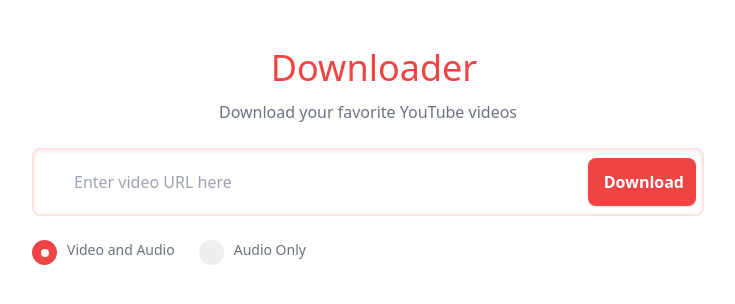
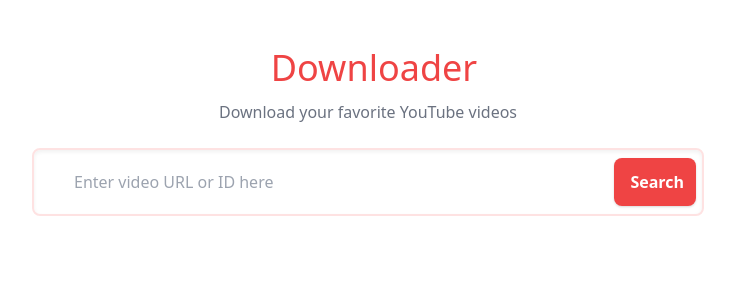
Before and after one commit to ABojo/YouTubeDownloader, a React (Create React App) app in the folder client/: page / in a window 1280 px wide. Shown: the top 304 px of the page, without its empty margins (272-1007 px from the left). Built offline with nearby package versions, Linux system fonts and the light colour scheme.

Commit message:
made change to app and search box component to line up with the backend changes I made

```diff
--- a/client/src/App.js
+++ b/client/src/App.js
@@ -7,16 +7,14 @@
 import API from './utils/API';
 
 function App() {
-  const [searchValue, setSearchValue] = useState('');
+  const [videoId, setVideoId] = useState(null);
   const [videoDetails, setVideoDetails] = useState(null);
-  const [format, setFormat] = useState('mp4');
   const [isLoading, setIsLoading] = useState(false);
   const [errorMessage, setErrorMessage] = useState(null);
 
   const getVideoDetails = async () => {
     //If the user hasnt entered a value into the input then display an error message
-    if (!searchValue)
-      return setErrorMessage('Sorry, you must enter a valid URL!');
+    if (!videoId) return setErrorMessage('Sorry, you must enter a valid URL!');
 
     //Clear error message everytime the user makes a request
     setErrorMessage(null);
@@ -24,7 +22,7 @@
     //Start loading
     setIsLoading(true);
 
-    const json = await API.getVideoDetails(searchValue, format);
+    const json = await API.getVideoDetails(videoId);
 
     //Stop loading
     setIsLoading(false);
@@ -50,14 +48,12 @@
       {videoDetails ? (
         <VideoDetails
           details={videoDetails}
-          format={format}
           clearVideoDetails={clearVideoDetails}
         />
       ) : (
         <SearchBox
-          searchValue={searchValue}
-          setSearchValue={setSearchValue}
-          setFormat={setFormat}
+          videoId={videoId}
+          setVideoId={setVideoId}
           getVideoDetails={getVideoDetails}
         />
       )}
--- a/client/src/components/SearchBox.js
+++ b/client/src/components/SearchBox.js
@@ -1,42 +1,19 @@
-function SearchBox({
-  searchValue,
-  setSearchValue,
-  setFormat,
-  getVideoDetails,
-}) {
+function SearchBox({ videoId, setVideoId, getVideoDetails }) {
   return (
-    <div>
     <div className="relative mb-6">
       <i className="text-red-300 text-lg fas fa-link absolute left-2 top-1/2 transform -translate-y-1/2"></i>
       <input
-          onChange={(e) => setSearchValue(e.target.value)}
-          value={searchValue}
+        onChange={(e) => setVideoId(e.target.value)}
+        value={videoId}
         className="w-full border-2 border-red-100 shadow-inner rounded-lg py-5 pl-10 pr-36"
-          placeholder="Enter video URL here"
+        placeholder="Enter video URL or ID here"
       ></input>
       <button
         onClick={getVideoDetails}
         className="p-3 bg-red-500 hover:bg-red-400 font-bold text-white rounded-lg absolute right-2 top-1/2 transform -translate-y-1/2 transition duration-200 shadow"
       >
-          <i className="fas fa-download mr-1"></i> Download
+        <i class="fas fa-search mr-1"></i> Search
       </button>
-      </div>
-      <div className="text-sm text-gray-500 flex justify-start">
-        <label
-          className="container max-w-max mr-6 flex items-center"
-          onClick={() => setFormat('mp4')}
-        >
-          Video and Audio
-          <input type="radio" defaultChecked={true} name="format" />
-          <span className="checkmark"></span>
-        </label>
-
-        <label className="container max-w-max" onClick={() => setFormat('mp3')}>
-          <p className="text-md">Audio Only</p>
-          <input type="radio" name="format" />
-          <span className="checkmark"></span>
-        </label>
-      </div>
     </div>
   );
 }
```
Lines whose indentation alone changed are shown as unchanged.
